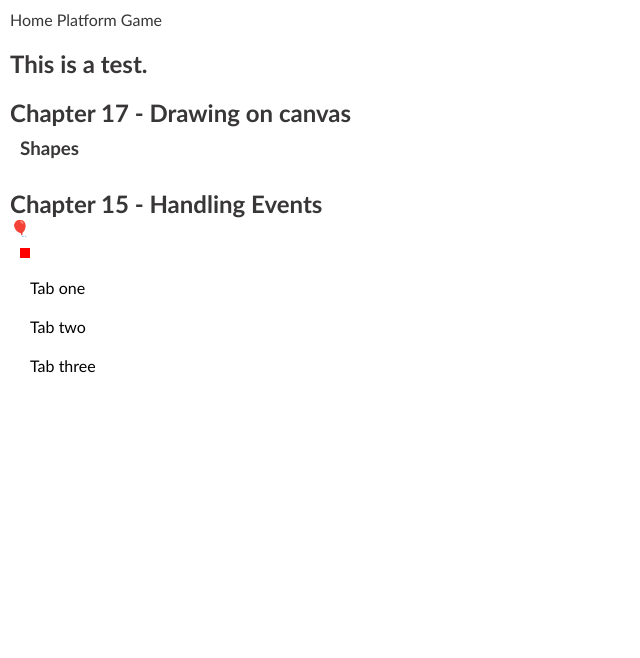
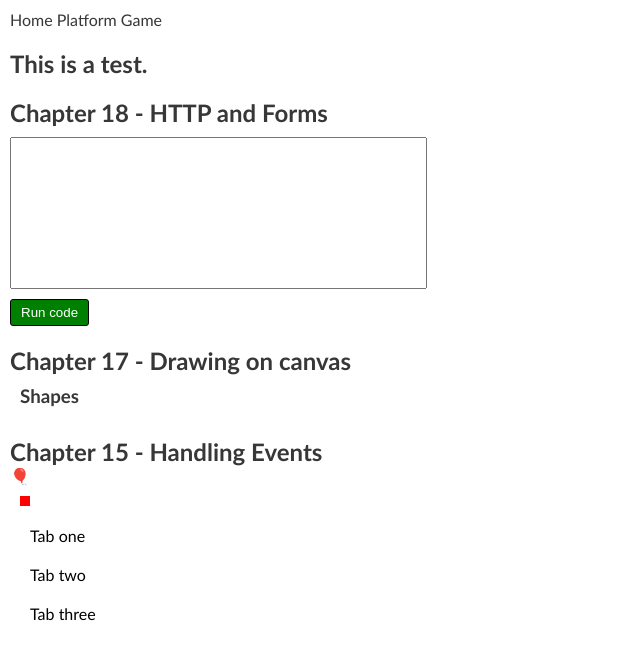
Before and after one commit to NikolaosKalfas/Eloquent-Javascript-Exercisess, a plain HTML site: page index.html in a window 1280 px wide. Shown: the whole page, without its empty margins (0-640 px from the left). Drawn offline with Linux system fonts and the light colour scheme.

Commit message:
Chapter 18 - HTTP and Forms

```diff
--- a/index.html
+++ b/index.html
@@ -15,6 +15,12 @@
 
     <section>
       <h1>This is a test.</h1>
+    </section>
+
+    <section class="form-container">
+      <h2>Chapter 18 - HTTP and Forms</h2>
+      <textarea id="form-container__textarea" rows="10" cols="50"></textarea>
+      <button id="form-container__button">Run code</button>
     </section>
 
     <section class="canvas-container">
--- a/styles/styles.css
+++ b/styles/styles.css
@@ -19,6 +19,30 @@ h1,h2,h3,h4,h5,h6,p,a {
 a {
     text-decoration: none;
 }
+
+/* Chapter 18 - HTTP and Forms */
+
+textarea {
+    margin: 10px 0;
+    display: block;
+    resize: none;
+}
+
+button {
+    display: block;
+    padding: 5px 10px;
+    border-radius: 3px;
+    border: 1px solid black;
+    cursor: pointer;
+    background-color: green;
+    color: white
+}
+
+button:hover, button:focus {
+    background-color: darkgreen;
+}
+
+/* Chapter 18 - HTTP and Forms end */
 
 /* Chapter 16 - A Platform Game */
 .background {
```
Also changed, not shown: js/index.js (+73 -1 lines).
